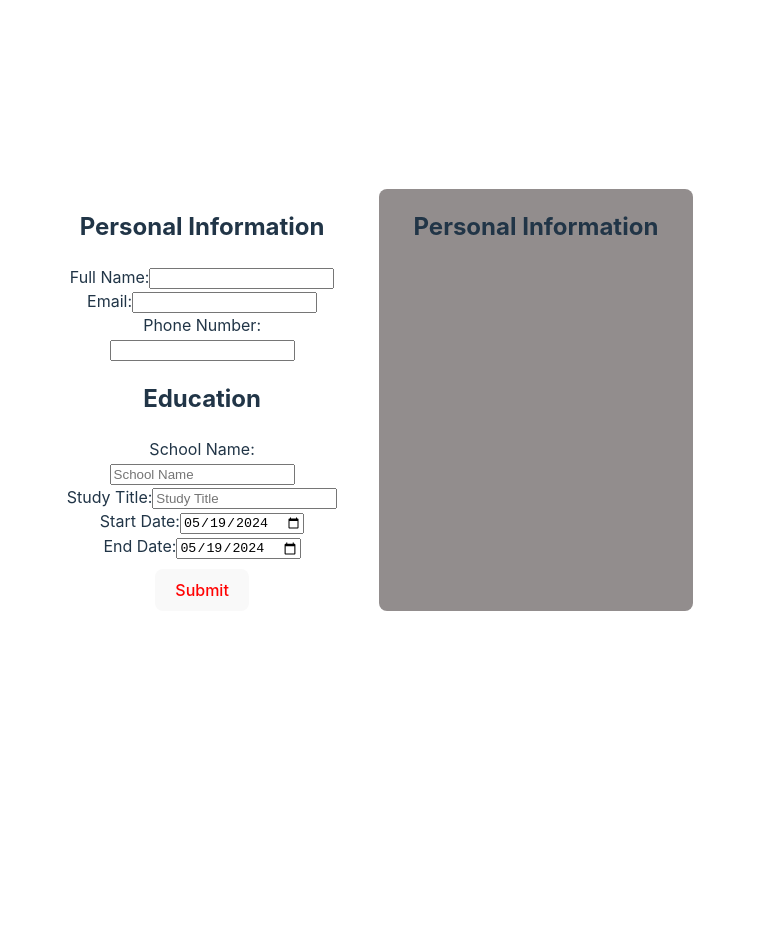
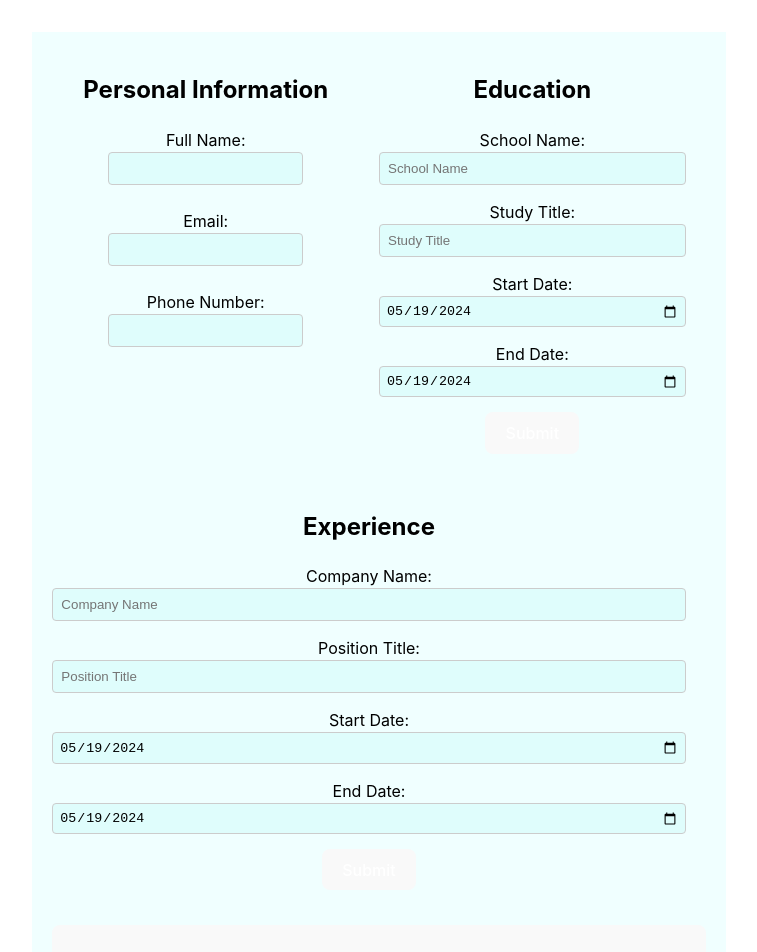
Before and after one commit to The-Shamm/Mod-6, a React (Vite) app in the folder Mod6App/: page / in a window 1280 px wide. Shown: the top 952 px of the page, without its empty margins (261-1018 px from the left). Before the commit the page ends 800 px from the top, so only its background shows below. Built offline with nearby package versions, Linux system fonts and the light colour scheme.

Commit message:
Resolved Personal info formating

```diff
--- a/Mod6App/src/App.jsx
+++ b/Mod6App/src/App.jsx
@@ -3,6 +3,7 @@ import "./styles/style.css";
 import "./App.css";
 import PersonalInfo from "./components/PersonalInfo";
 import EducationForm from "./components/EducationForm";
+import ExpForm from "./components/ExpForm";
 
 function App() {
   const [personalInfo, setPersonalInfo] = useState({
@@ -14,12 +15,15 @@ function App() {
   const [eduInfo, setEduInfo] = useState({
     schoolName: "",
     studyTitle: "",
-    startDate: new Date(),
-    endDate: new Date(),
+    startDate: new Date().toISOString().slice(0, 10),
+    endDate: new Date().toISOString().slice(0, 10),
   });
 
-  const [display, setDisplay] = useState({
-    displayEdu: false,
+  const [expInfo, setExpInfo] = useState({
+    companyName: "",
+    positionTitle: "",
+    startDate: new Date().toISOString().slice(0, 10),
+    endDate: new Date().toISOString().slice(0, 10),
   });
 
   const handlePersonalInfoUpdate = (updatedInfo) => {
@@ -30,43 +34,48 @@ function App() {
     setEduInfo(updatedInfo);
   };
 
-  const handleSubmit = (e, displayType) => {
-    e.preventDefault();
-    setDisplay((prevDisplay) => ({
-      ...prevDisplay,
-      [displayType]: !prevDisplay[displayType],
-    }));
+  const handleExpInfoUpdate = (updatedInfo) => {
+    setExpInfo(updatedInfo);
   };
 
   return (
-    <div id="container" className="app-container">
+    <div className="app-container">
+      <div className="form-section">
+        <div className="personal-education-container">
           <div className="form-container">
             <PersonalInfo onChange={handlePersonalInfoUpdate} />
-        {!display.displayEdu && (
-          <EducationForm
-            eduInfo={eduInfo}
-            onChange={handleEduInfoUpdate}
-            onSubmit={(e) => handleSubmit(e, "displayEdu")}
-          />
-        )}
           </div>
+          <div className="form-container">
+            <EducationForm onChange={handleEduInfoUpdate} />
+          </div>
+        </div>
+        <div className="form-container">
+          <ExpForm onChange={handleExpInfoUpdate} />
+        </div>
+      </div>
+      <div className="display-section">
         <div className="display-container">
           <div className="personal-info-display">
             <h2>Personal Information</h2>
-          <h1>{personalInfo.fullName}</h1>
-          <h2>{personalInfo.email}</h2>
-          <h2>{personalInfo.phone}</h2>
+            <h3>{personalInfo.fullName}</h3>
+            <h3>{personalInfo.email}</h3>
+            <h3>{personalInfo.phone}</h3>
           </div>
-        {display.displayEdu && (
           <div className="education-info-display">
             <h2>Education Information</h2>
-            <p>School: {eduInfo.schoolName}</p>
-            <p>Study Title: {eduInfo.studyTitle}</p>
-            <p>Start Date: {eduInfo.startDate.toISOString().slice(0, 10)}</p>
-            <p>End Date: {eduInfo.endDate.toISOString().slice(0, 10)}</p>
-            <button onClick={() => setDisplay({ displayEdu: false })}>Edit</button>
+            <h3>School: {eduInfo.schoolName}</h3>
+            <h3>Study Title: {eduInfo.studyTitle}</h3>
+            <h3>Start Date: {eduInfo.startDate}</h3>
+            <h3>End Date: {eduInfo.endDate}</h3>
           </div>
-        )}
+          <div className="experience-info-display">
+            <h2>Experience Information</h2>
+            <h3>Company: {expInfo.companyName}</h3>
+            <h3>Position Title: {expInfo.positionTitle}</h3>
+            <h3>Start Date: {expInfo.startDate}</h3>
+            <h3>End Date: {expInfo.endDate}</h3>
+          </div>
+        </div>
       </div>
     </div>
   );
--- /dev/null
+++ b/Mod6App/src/components/ExpForm.jsx
@@ -0,0 +1,91 @@
+import { useState } from "react";
+
+function ExpForm(props) {
+  const [expInfo, setExpInfo] = useState({
+    companyName: "",
+    positionTitle: "",
+    startDate: new Date().toISOString().slice(0, 10),
+    endDate: new Date().toISOString().slice(0, 10),
+  });
+
+  const handleInputChange = (e) => {
+    const { name, value } = e.target;
+    setExpInfo((prevInfo) => ({
+      ...prevInfo,
+      [name]: value,
+    }));
+    props.onChange({ ...expInfo, [name]: value });
+  };
+
+  const handleSubmit = (e) => {
+    e.preventDefault();
+    props.onSubmit(e);
+  };
+
+  return (
+    <>
+      <h2 className="form-title">Experience</h2>
+      <form onSubmit={handleSubmit} className="form">
+        <div className="form-group">
+          <label htmlFor="companyName" className="form-label">
+            Company Name:
+            <input
+              type="text"
+              id="companyName"
+              value={expInfo.companyName}
+              name="companyName"
+              onChange={handleInputChange}
+              className="form-input"
+              placeholder="Company Name"
+            />
+          </label>
+        </div>
+        <div className="form-group">
+          <label htmlFor="positionTitle" className="form-label">
+            Position Title:
+            <input
+              type="text"
+              id="positionTitle"
+              value={expInfo.positionTitle}
+              name="positionTitle"
+              onChange={handleInputChange}
+              className="form-input"
+              placeholder="Position Title"
+            />
+          </label>
+        </div>
+        <div className="form-group">
+          <label htmlFor="startDate" className="form-label">
+            Start Date:
+            <input
+              type="date"
+              id="startDate"
+              name="startDate"
+              value={expInfo.startDate}
+              onChange={handleInputChange}
+              className="form-input form-date-input"
+            />
+          </label>
+        </div>
+        <div className="form-group">
+          <label htmlFor="endDate" className="form-label">
+            End Date:
+            <input
+              type="date"
+              id="endDate"
+              name="endDate"
+              value={expInfo.endDate}
+              onChange={handleInputChange}
+              className="form-input form-date-input"
+            />
+          </label>
+        </div>
+        <div className="form-group">
+          <button className="form-btn" type="submit">Submit</button>
+        </div>
+      </form>
+    </>
+  );
+}
+
+export default ExpForm;
--- a/Mod6App/src/components/PersonalInfo.jsx
+++ b/Mod6App/src/components/PersonalInfo.jsx
@@ -35,15 +35,15 @@ function PersonalInfo(props) {
     <div>
       <h2>Personal Information</h2>
       <div>
-        <label htmlfor="fullName">Full Name:</label>
+        <label htmlfor="fullName">Full Name:<br></br></label>
         <input type="text" id="fullName" name="fullName" value={PersonalInfo.fullName} onChange={handleFullNameInputChange} />
       </div>
       <div>
-        <label htmlfor="Email">Email:</label>
+        <label htmlfor="Email"><br></br>Email:<br></br></label>
         <input type="text" id="Email" name="Email" value={PersonalInfo.email} onChange={handleEmailInputChange}/>
       </div>
       <div>
-        <label htmlfor="phone">Phone Number:</label>
+        <label htmlfor="phone"><br></br>Phone Number:</label>
         <input type="text" id="phone" name="phone" value={PersonalInfo.phone} onChange={handlePhoneInputChange}/>
       </div>
 
--- a/Mod6App/src/styles/style.css
+++ b/Mod6App/src/styles/style.css
@@ -1,11 +1,22 @@
-#container {
+/* App.css */
+.app-container {
   display: flex;
+  flex-direction: column;
+  padding: 20px;
+  color:black;
+  background-color: azure;
 }
 
-.app-container {
+.form-section {
+  display: flex;
+  flex-direction: column;
+  margin-bottom: 20px;
+}
+
+.personal-education-container {
   display: flex;
   justify-content: space-between;
-    padding: 20px;
+  margin-bottom: 20px;
 }
 
 .form-container {
@@ -13,29 +24,61 @@
   margin-right: 20px;
 }
 
+.display-section {
+  display: flex;
+  flex-direction: column;
+}
+
 .display-container {
-    flex: 1;
-    margin-left: 20px;
-    background-color: #928d8d;
+  background-color: #f9f9f9;
   padding: 20px;
   border-radius: 8px;
 }
 
 .personal-info-display,
-  .education-info-display {
+.education-info-display,
+.experience-info-display {
   margin-bottom: 20px;
 }
 
 .personal-info-display h2,
-  .education-info-display h2 {
+.education-info-display h2,
+.experience-info-display h2 {
   margin-top: 0;
 }
 
+.form-group {
+  margin-bottom: 15px;
+}
+
+.form-label {
+  display: block;
+  margin-bottom: 5px;
+}
+
+.form-input {
+  width: 100%;
+  padding: 8px;
+  box-sizing: border-box;
+}
+
+.form-date-input {
+  padding: 6px;
+}
+
+input {
+  background-color: #dffdfc;
+  border: 1px solid #ccc; /
+  color: black;
+  padding: 8px;
+  box-sizing: border-box;
+  border-radius: 4px;
+}
+
 button {
-    margin-top: 10px;
-    padding: 8px 12px;
+  padding: 10px 15px;
   background-color: #007bff;
-    color: rgb(255, 3, 3);
+  color: white;
   border: none;
   border-radius: 4px;
   cursor: pointer;
```
Lines whose indentation alone changed are shown as unchanged.
